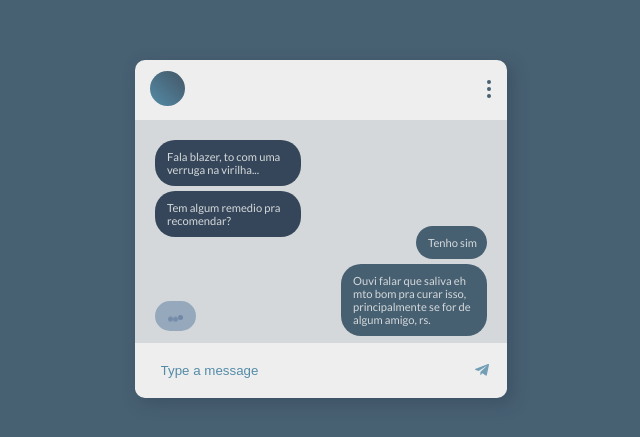
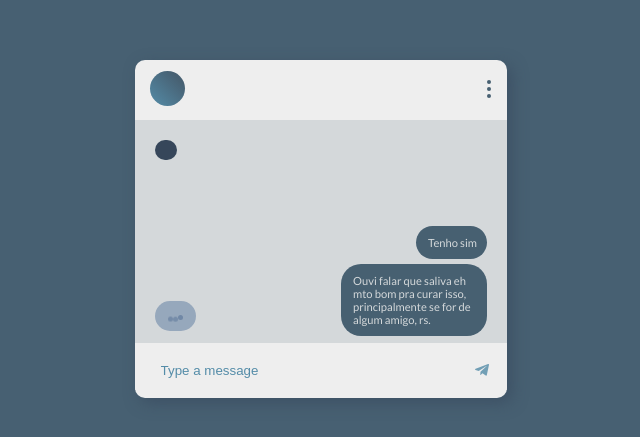
Before and after one commit to felipechung/chat-app, a React (Create React App) app in the folder client/: page /1 in a window 1280 px wide. Shown: the part 115-552 px from the top of the page, without its empty margins (350-990 px from the left). Built offline with nearby package versions, Linux system fonts and the light colour scheme; no server answers.

Commit message:
add state to chatbox

```diff
--- a/client/src/components/ChatBox/ChatBox.js
+++ b/client/src/components/ChatBox/ChatBox.js
@@ -5,11 +5,18 @@ import api from "../../services/api";
 import { useParams } from "react-router-dom";
 
 function ChatBox() {
-  const [message, setMessage] = useState("");
-  const [messageList, setMessageList] = useState([]);
+  const { id } = useParams();
+  const [message, setMessage] = useState(null);
+  const [messageList, setMessageList] = useState([
+    {
+      key: id,
+      room: id,
+      content: {
+        message: "",
+      },
+    },
+  ]);
   const [room, setRoom] = useState({});
-
-  const { id } = useParams();
 
   useEffect(() => {
     api
@@ -21,6 +28,21 @@ function ChatBox() {
         console.log(error);
       });
   }, []);
+
+  function handleChangeMessage(event) {
+    setMessage(event.target.value);
+  }
+
+  function handleSendMessage(event) {
+    event.preventDefault();
+    setMessageList({
+      room: id,
+      content: {
+        message: message,
+      },
+    });
+    console.log(message);
+  }
 
   return (
     <div className="container">
@@ -38,12 +60,17 @@ function ChatBox() {
 
         <div className="middle">
           <div className="chat">
+            {messageList.map((msg) => (
               <div className="incoming">
+                <div className="bubble">{msg.content.message}</div>
+              </div>
+            ))}
+            {/* <div className="incoming">
               <div className="bubble">
                 Fala blazer, to com uma verruga na virilha...
               </div>
               <div className="bubble">Tem algum remedio pra recomendar?</div>
-            </div>
+            </div> */}
             <div className="outgoing">
               <div className="bubble lower">Tenho sim</div>
               <div className="bubble">
@@ -63,14 +90,17 @@ function ChatBox() {
 
         <div className="bottom-bar">
           <div className="chat">
+            <form onSubmit={handleSendMessage}>
               <input
                 className="chat-input"
                 type="text"
                 placeholder="Type a message"
+                onChange={handleChangeMessage}
               />
               <button className="chat-button" type="submit">
                 <FaIcons.FaTelegramPlane className="fas fa-paper-plane"></FaIcons.FaTelegramPlane>
               </button>
+            </form>
           </div>
         </div>
       </div>
```
Lines whose indentation alone changed are shown as unchanged.
